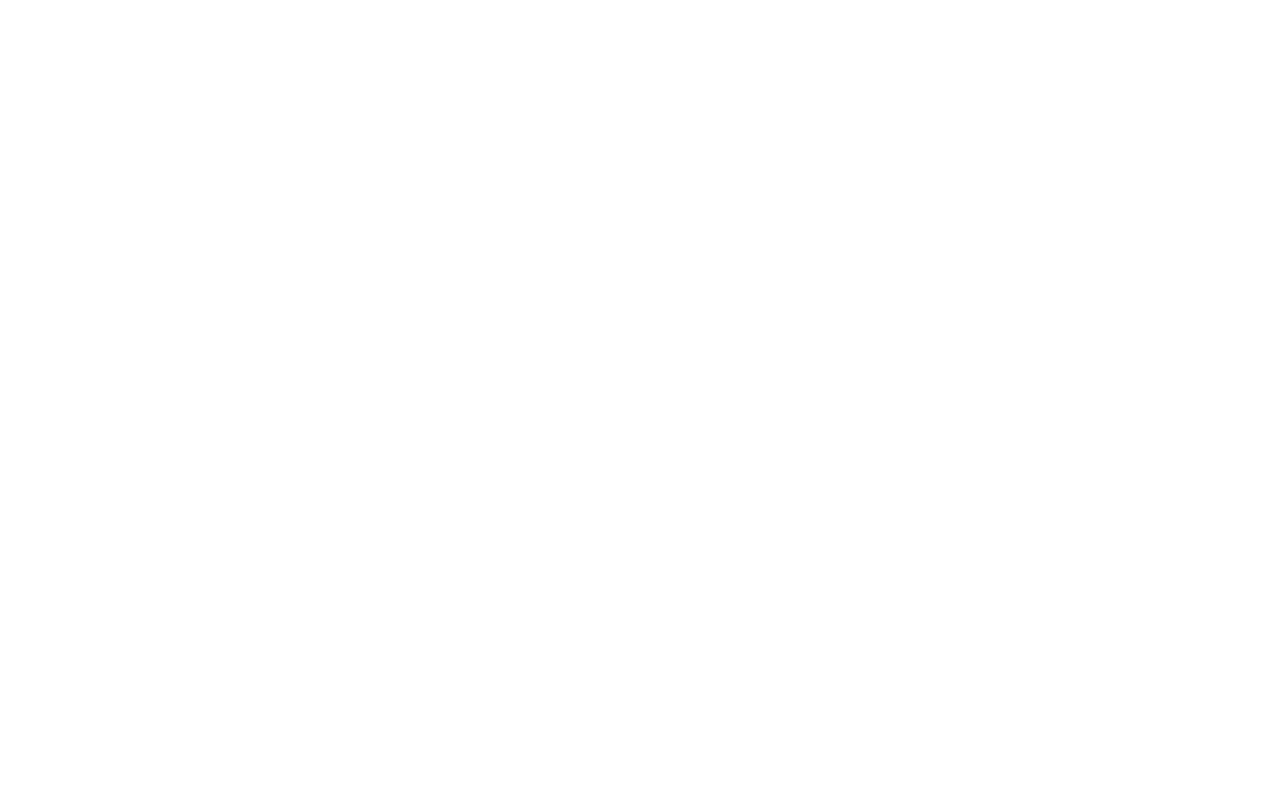
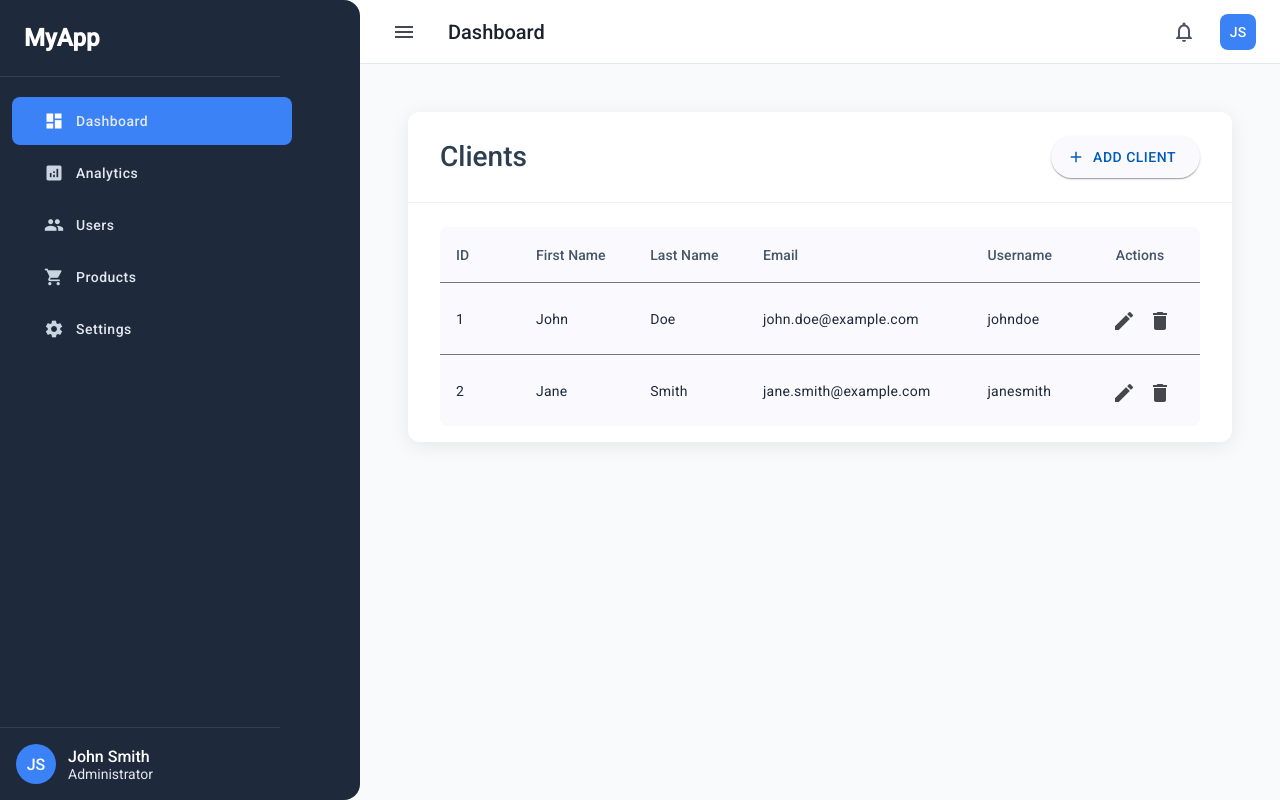
Before and after one commit to oussamasine07/hello-event, an Angular app in the folder frontend/: page /dashboard/clients in a window 1280 px wide. Before the commit this address led to /. Built offline with nearby package versions, Linux system fonts and the light colour scheme.

Commit message:
make client list component

```diff
--- a/frontend/src/app/app.routes.ts
+++ b/frontend/src/app/app.routes.ts
@@ -8,6 +8,7 @@ import {
 import {EventListComponent} from './components/pages/dashboard/events/event-list/event-list.component';
 
 import {EventFormComponent} from './components/pages/dashboard/events/event-form/event-form.component';
+import {ClientsListComponent} from './components/pages/dashboard/clients/clients-list/clients-list.component';
 
 export const routes: Routes = [
   {
@@ -33,6 +34,10 @@ export const routes: Routes = [
       {
         path: "create-event",
         component: EventFormComponent
+      },
+      {
+        path: "clients",
+        component: ClientsListComponent
       }
     ]
   }
--- /dev/null
+++ b/frontend/src/app/components/pages/dashboard/clients/clients-list/clients-list.component.css
@@ -0,0 +1,120 @@
+.clients-container {
+  padding: 1rem;
+}
+
+mat-card {
+  border-radius: 12px;
+  box-shadow: 0 4px 20px rgba(0, 0, 0, 0.08) !important;
+  background-color: white;
+}
+
+mat-card-header {
+  display: flex;
+  justify-content: space-between;
+  align-items: center;
+  padding: 1.5rem 2rem;
+  border-bottom: 1px solid #f0f0f0;
+  margin-bottom: 0;
+}
+
+.header-actions {
+  margin-left: auto;
+}
+
+mat-card-title {
+  margin: 0;
+  font-size: 1.75rem;
+  font-weight: 500;
+  color: #2c3e50;
+}
+
+mat-card-content {
+  padding: 1.5rem 2rem;
+}
+
+.clients-table {
+  width: 100%;
+  border-radius: 8px;
+  overflow: hidden;
+}
+
+/* Table styles */
+::ng-deep .mat-mdc-table {
+  background: white;
+  border: 1px solid #e2e8f0;
+}
+
+::ng-deep .mat-mdc-header-cell {
+  background: #f8fafc;
+  font-weight: 600;
+  color: #475569;
+  font-size: 0.875rem;
+  padding: 1rem !important;
+}
+
+::ng-deep .mat-mdc-cell {
+  color: #1e293b;
+  padding: 1rem !important;
+}
+
+::ng-deep .mat-mdc-row:hover {
+  background: #f8fafc;
+}
+
+/* Column widths */
+.mat-column-id {
+  width: 80px;
+}
+
+.mat-column-actions {
+  width: 120px;
+  text-align: center;
+}
+
+.mat-column-email {
+  min-width: 200px;
+}
+
+/* Button in header */
+button[mat-raised-button] {
+  height: 42px;
+  min-width: 120px;
+  font-weight: 500;
+  text-transform: uppercase;
+  letter-spacing: 0.5px;
+}
+
+button[mat-raised-button] mat-icon {
+  margin-right: 8px;
+}
+
+/* Action buttons in table */
+button[mat-icon-button] {
+  width: 36px;
+  height: 36px;
+  line-height: 36px;
+}
+
+/* Responsive adjustments */
+@media (max-width: 768px) {
+  .clients-container {
+    padding: 0.5rem;
+  }
+
+  mat-card-header {
+    padding: 1.25rem 1.5rem;
+  }
+
+  mat-card-title {
+    font-size: 1.5rem;
+  }
+
+  mat-card-content {
+    padding: 1rem;
+  }
+
+  /* Hide less important columns on mobile */
+  .mat-column-id {
+    display: none;
+  }
+}
--- /dev/null
+++ b/frontend/src/app/components/pages/dashboard/clients/clients-list/clients-list.component.html
@@ -0,0 +1,63 @@
+<div class="clients-container">
+  <mat-card>
+    <mat-card-header>
+      <mat-card-title>Clients</mat-card-title>
+      <div class="header-actions">
+        <button mat-raised-button color="primary">
+          <mat-icon>add</mat-icon>
+          Add Client
+        </button>
+      </div>
+    </mat-card-header>
+
+    <mat-card-content>
+      <table mat-table [dataSource]="clients" class="clients-table">
+        <!-- ID Column -->
+        <ng-container matColumnDef="id">
+          <th mat-header-cell *matHeaderCellDef>ID</th>
+          <td mat-cell *matCellDef="let client">{{client.id}}</td>
+        </ng-container>
+
+        <!-- First Name Column -->
+        <ng-container matColumnDef="firstname">
+          <th mat-header-cell *matHeaderCellDef>First Name</th>
+          <td mat-cell *matCellDef="let client">{{client.firstname}}</td>
+        </ng-container>
+
+        <!-- Last Name Column -->
+        <ng-container matColumnDef="lastname">
+          <th mat-header-cell *matHeaderCellDef>Last Name</th>
+          <td mat-cell *matCellDef="let client">{{client.lastname}}</td>
+        </ng-container>
+
+        <!-- Email Column -->
+        <ng-container matColumnDef="email">
+          <th mat-header-cell *matHeaderCellDef>Email</th>
+          <td mat-cell *matCellDef="let client">{{client.email}}</td>
+        </ng-container>
+
+        <!-- Username Column -->
+        <ng-container matColumnDef="username">
+          <th mat-header-cell *matHeaderCellDef>Username</th>
+          <td mat-cell *matCellDef="let client">{{client.username}}</td>
+        </ng-container>
+
+        <!-- Actions Column -->
+        <ng-container matColumnDef="actions">
+          <th mat-header-cell *matHeaderCellDef>Actions</th>
+          <td mat-cell *matCellDef="let client">
+            <button mat-icon-button color="primary" title="Edit">
+              <mat-icon>edit</mat-icon>
+            </button>
+            <button mat-icon-button color="warn" title="Delete">
+              <mat-icon>delete</mat-icon>
+            </button>
+          </td>
+        </ng-container>
+
+        <tr mat-header-row *matHeaderRowDef="displayedColumns"></tr>
+        <tr mat-row *matRowDef="let row; columns: displayedColumns;"></tr>
+      </table>
+    </mat-card-content>
+  </mat-card>
+</div>
--- /dev/null
+++ b/frontend/src/app/components/pages/dashboard/clients/clients-list/clients-list.component.ts
@@ -0,0 +1,38 @@
+import { Component } from '@angular/core';
+import {MatCardModule} from '@angular/material/card';
+import {MatButtonModule} from '@angular/material/button';
+import {MatIconModule} from '@angular/material/icon';
+import {MatTableModule} from '@angular/material/table';
+
+@Component({
+  selector: 'app-clients-list',
+  imports: [
+    MatCardModule,
+    MatButtonModule,
+    MatIconModule,
+    MatTableModule
+  ],
+  templateUrl: './clients-list.component.html',
+  styleUrl: './clients-list.component.css'
+})
+export class ClientsListComponent {
+  clients = [
+    {
+      id: 1,
+      firstname: 'John',
+      lastname: 'Doe',
+      email: 'john.doe@example.com',
+      username: 'johndoe'
+    },
+    {
+      id: 2,
+      firstname: 'Jane',
+      lastname: 'Smith',
+      email: 'jane.smith@example.com',
+      username: 'janesmith'
+    }
+  ];
+
+  displayedColumns: string[] = ['id', 'firstname', 'lastname', 'email', 'username', 'actions'];
+
+}
```
Also changed, not shown: 1 other file (tests, documents, lock files or other folders).
